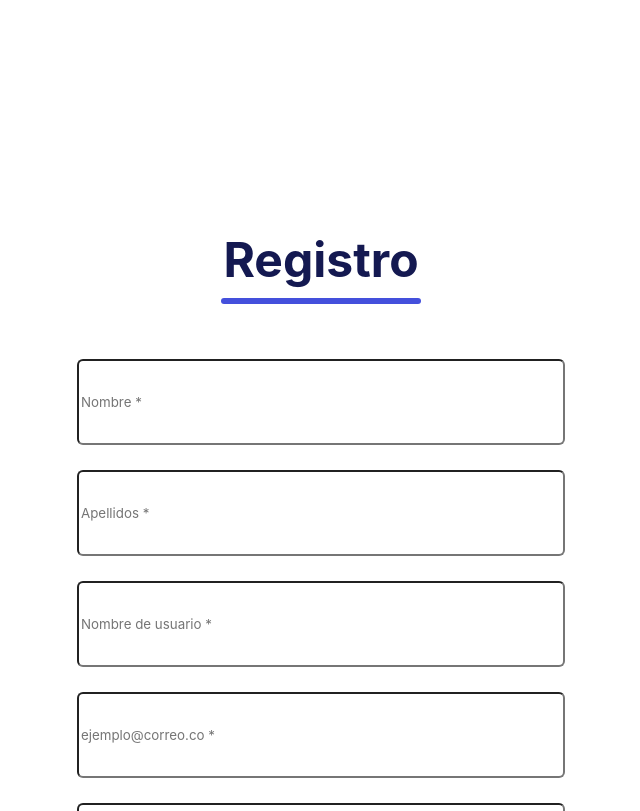
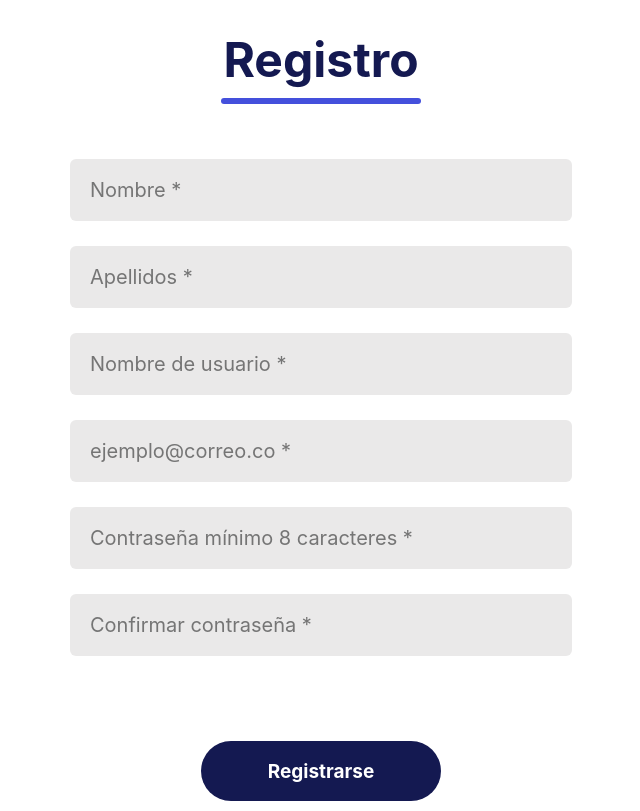
Before and after one commit to KsR4z8v/Picsee-frontend, a React (Vite) app: page /forms/signup in a window 1280 px wide. Shown: the top 811 px of the page, without its empty margins (319-959 px from the left). Built offline with nearby package versions, Linux system fonts and the light colour scheme; no server answers.

Commit message:
update forms

```diff
--- a/src/components/forms/Sign.jsx
+++ b/src/components/forms/Sign.jsx
@@ -45,7 +45,7 @@ function Sign() {
 
   // Función para redirigir a la página de registro en una nueva ventana
   const handleRegisterClick = () => {
-    window.open("/forms/signup", "_blank"); // Abrir en una nueva ventana/pestaña
+    navigate("/forms/signup",); // Abrir en una nueva ventana/pestaña
   };
 
   return (
--- a/src/components/forms/Signup.jsx
+++ b/src/components/forms/Signup.jsx
@@ -71,7 +71,7 @@ function Signup() {
               setFirstNames(e.target.value);
             }}
             id="registro-nombres-input"
-            className="input_signup"
+            className="input_signup input-form"
             type="text"
             placeholder="Nombre *"
           />
@@ -81,7 +81,7 @@ function Signup() {
               setLastNames(e.target.value);
             }}
             id="registro-apellidos-input"
-            className="input_signup"
+            className="input_signup input-form"
             type="text"
             placeholder="Apellidos *"
           />
@@ -91,7 +91,7 @@ function Signup() {
               setUsername(e.target.value);
             }}
             id="registro-usuario-input"
-            className="input_signup"
+            className="input_signup input-form"
             type="text"
             placeholder="Nombre de usuario *"
           />
@@ -100,7 +100,7 @@ function Signup() {
               setEmail(e.target.value);
             }}
             id="registro-correo-input"
-            className="input_signup"
+            className="input_signup input-form"
             type="email"
             placeholder="ejemplo@correo.co *"
           />
@@ -110,7 +110,7 @@ function Signup() {
               setPassword1(e.target.value);
             }}
             id="registro-contraseña-input"
-            className="input_signup"
+            className="input_signup input-form"
             type="password"
             placeholder="Contraseña mínimo 8 caracteres *"
           />
@@ -119,7 +119,7 @@ function Signup() {
               setPassword2(e.target.value);
             }}
             id="registro-contraseña-input-2"
-            className="input_signup"
+            className="input_signup input-form"
             type="password"
             placeholder="Confirmar contraseña *"
           />
--- a/src/components/forms/forms.css
+++ b/src/components/forms/forms.css
@@ -1,12 +1,12 @@
 .container {
     width: 700px;
     border-radius: 20px;
-    display: flex;
+    display: flex;;
+    margin: auto;
+    margin-top: 130px;
+    background: #fff;
+    padding-bottom: 30px;
     flex-direction: column;
-    margin: auto;
-    margin-top: 200px;
-    background: linear-gradient(180deg, #141951, #4450Dc 100%);
-    padding-bottom: 30px;
 }
 
 .header {
@@ -19,7 +19,7 @@
 }
 
 .text {
-    color: #fff;
+    color: #141951;
     font-size: 48px;
     font-weight: 700;
 }
@@ -43,27 +43,32 @@
     align-items: center;
     margin: auto;
     width: 480px;
-    height: 80px;
+    height: 60px;
     background: #141951;
     border-radius: 6px;
 }
 
-.input input {
+.input-form {
     width: 100%;
-    height: 100%;
-    background: #141951;
+    height: 60px;
+    background: #eae9e9;
     border-radius: 6px;
-    color: #fff;
+    color: #141951;
     font-size: 20px;
     padding-left: 20px;
     outline: none;
+    border:none;
+}
+
+.input-form:focus {
+    border: 1px solid #e8e8e8;
 }
 
 .forgot-password {
     display: flex;
     align-items: center;
     justify-content: center;
-    color: #fff;
+    color: #141951;
     cursor: pointer;
     font-size: 25px;
 }
@@ -110,7 +115,7 @@
     display: flex;
     flex-direction: column;
     margin: auto;
-    margin-top: 200px;
+    margin-top: 0px;
     background: #fff;
     padding-bottom: 30px;
 }
@@ -149,8 +154,7 @@
     align-items: center;
     margin: auto;
     width: 480px;
-    height: 80px;
-    background: #fff;
+    height: 60px;
     border-radius: 6px;
 }
 
@@ -179,6 +183,7 @@
     cursor: pointer;
     margin: 20px auto; /* Esto asegura que esté centrado horizontalmente */
 }
+
 #container_error_signup {
     color: #ff0033;
     text-align: center;
@@ -189,12 +194,12 @@
 .terminosCondiciones {
     color: #141951;
     text-align: center;
-    margin-top: 20px;
+    margin-top: 5px;
     font-size: 14px;
 }
 
 .siTieneCuenta {
     text-align: center;
     color: #141951;
-    margin-top: 20px;
+    margin-top: 5px;
 }
```
